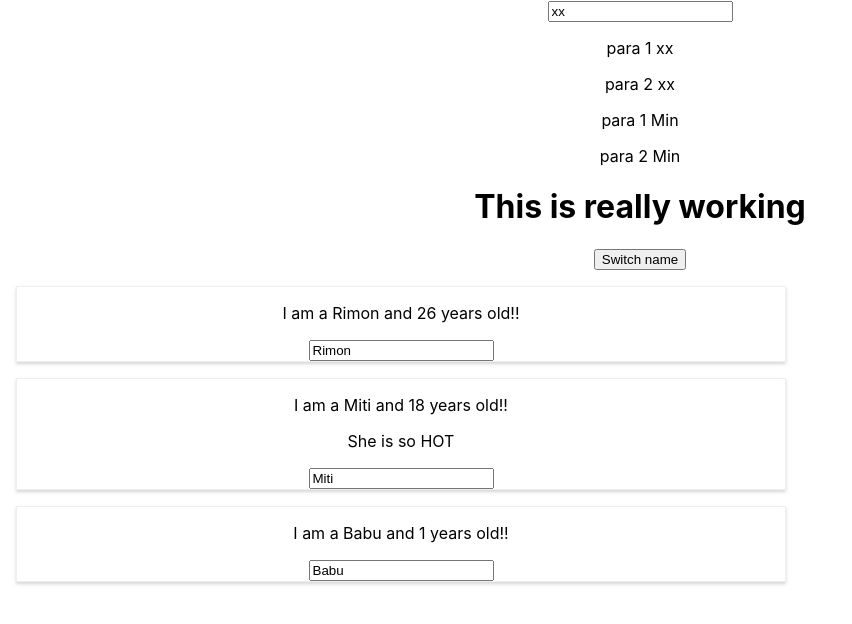
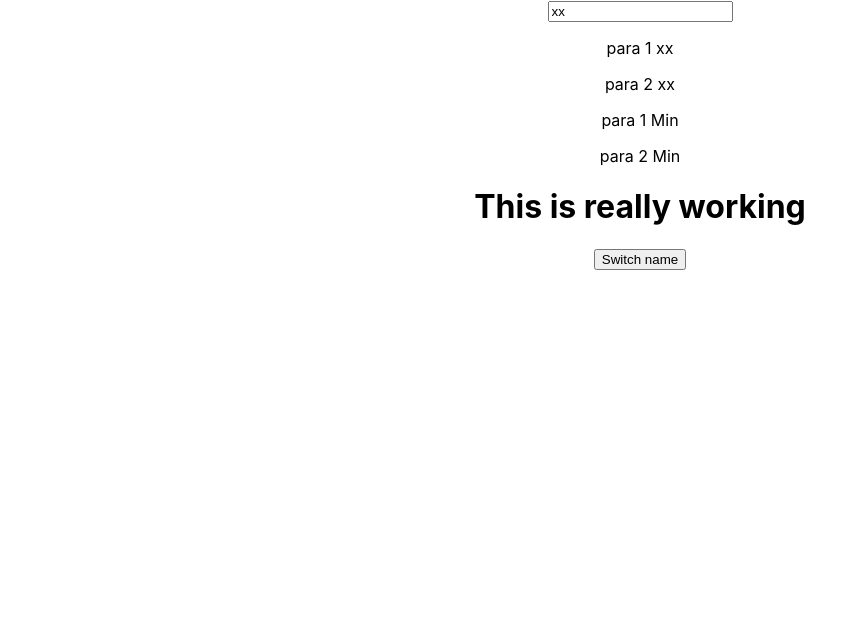
Before and after one commit to tlshifat/react_start, a React (Create React App) app: page / in a window 1280 px wide. Shown: the top 624 px of the page, without its empty margins (0-852 px from the left). Built offline with nearby package versions, Linux system fonts and the light colour scheme.

Commit message:
toggle person show

```diff
--- a/src/App.js
+++ b/src/App.js
@@ -12,7 +12,8 @@ class App extends Component {
       {name:"Shifat",age:21},
       {name:"Baby",age:2}
     ],
-    name:"xx"
+    name:"xx",
+    show: false
   };
 
    switchName = (newName)=>{
@@ -39,6 +40,13 @@ class App extends Component {
      })
   }
 
+  togglePerson = ()=>{
+    console.log(this.state.show);
+    this.setState({
+      show:!this.state.show
+    });
+  }
+
   render(){
     return (
       <div className="App">
@@ -47,10 +55,15 @@ class App extends Component {
          <UserOutput userName={this.state.name}/>
          <UserOutput userName="Min"/>
         <h1> This is really working </h1>
-        <button onClick={this.switchName}> Switch name </button>
-        <Person  changed={this.switchName} name={this.state.persons[0].name} age={this.state.persons[0].age}/>
-        <Person click={this.switchName.bind(this,"SEXYYY")} name="Miti" age="18">She is so HOT</Person>
-        <Person name="Babu" age="1"/>
+        <button onClick={this.togglePerson}> Switch name </button>
+        { this.state.show ?
+          <div className="personBlock">
+            <Person  changed={this.switchName} name={this.state.persons[0].name} age={this.state.persons[0].age}/>
+            <Person click={this.switchName.bind(this,"SEXYYY")} name="Miti" age="18">She is so HOT</Person>
+            <Person name="Babu" age="1"/>
+        </div> :null
+        }
+
       </div>
     )
   };
```
